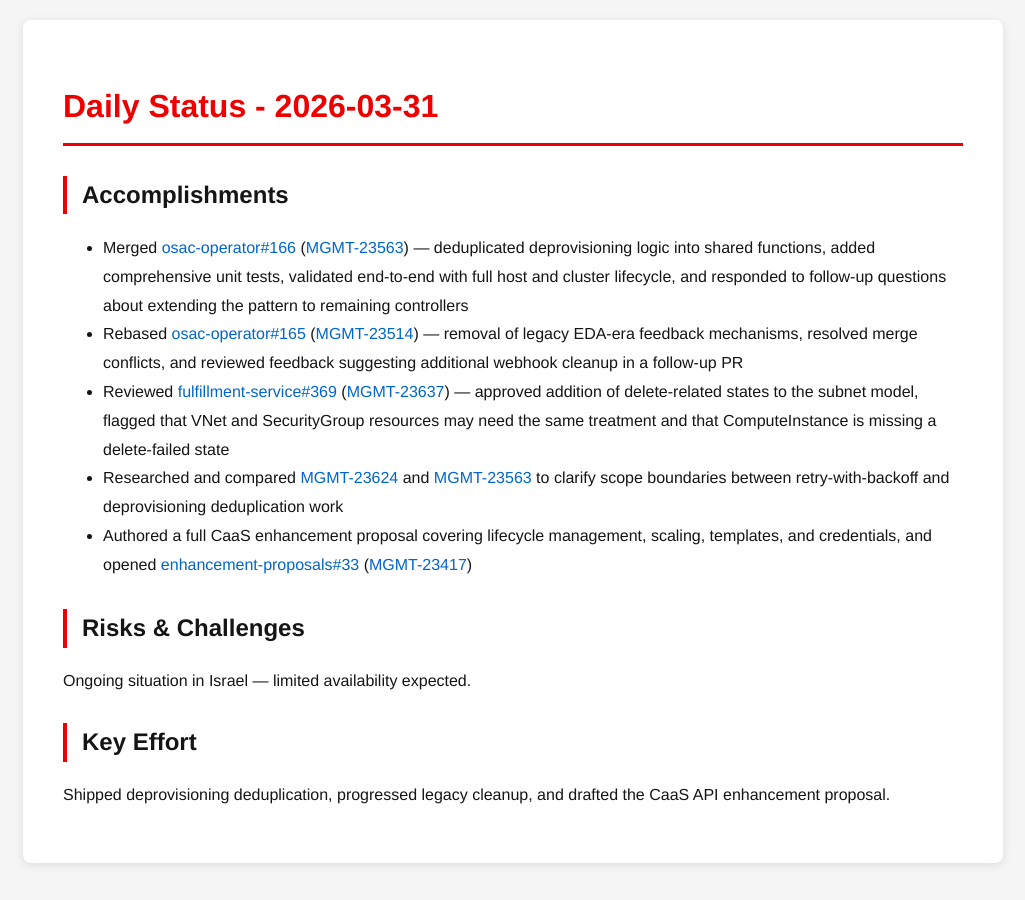
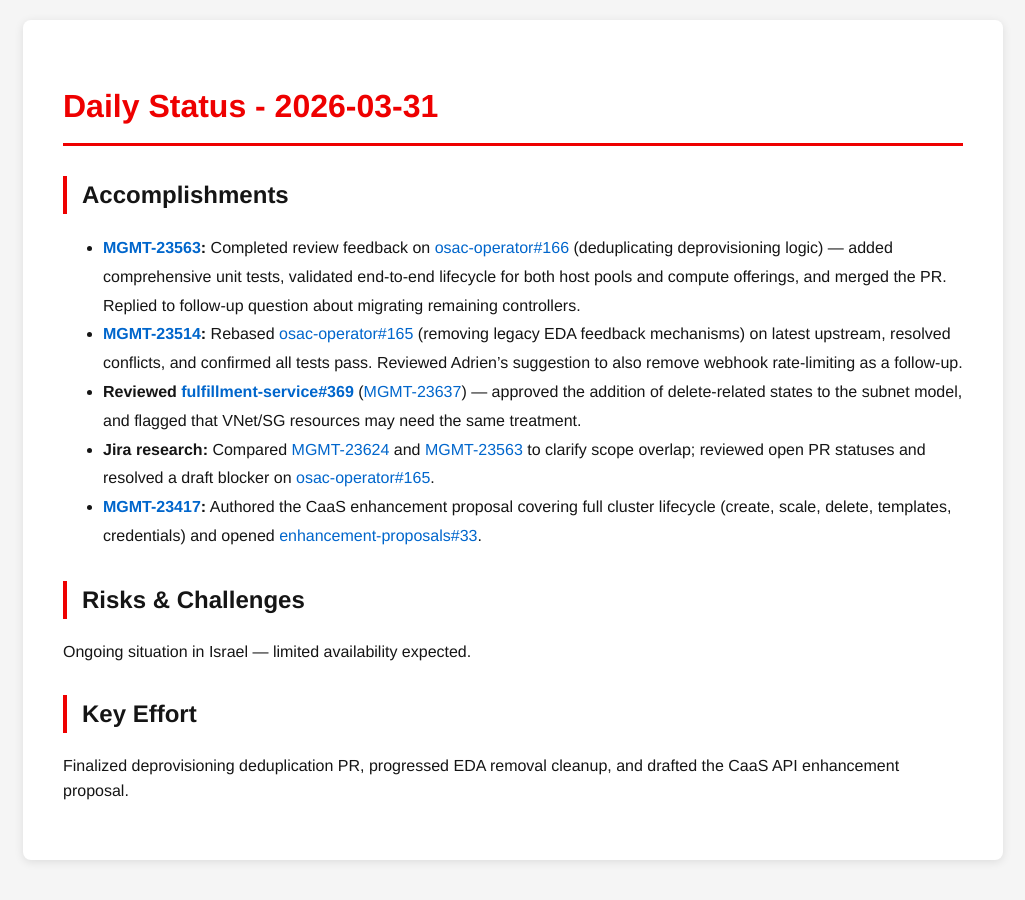
Before and after one commit to tzvatot/daily-status, a Jekyll site: the page built from 2026-03-31.md, in a window 1280 px wide. Shown: the whole page, without its empty margins (127-1152 px from the left). Built offline with Jekyll 4.4.1, drawn with Linux system fonts in a browser that asks for light colours.

Commit message:
Daily status update - 2026-03-31

```diff
--- a/2026-03-31.md
+++ b/2026-03-31.md
@@ -7,14 +7,14 @@ date: 2026-03-31
 # Daily Status - 2026-03-31
 
 ## Accomplishments
-- Merged [osac-operator#166](https://github.com/osac-project/osac-operator/pull/166) ([MGMT-23563](https://issues.redhat.com/browse/MGMT-23563)) — deduplicated deprovisioning logic into shared functions, added comprehensive unit tests, validated end-to-end with full host and cluster lifecycle, and responded to follow-up questions about extending the pattern to remaining controllers
-- Rebased [osac-operator#165](https://github.com/osac-project/osac-operator/pull/165) ([MGMT-23514](https://issues.redhat.com/browse/MGMT-23514)) — removal of legacy EDA-era feedback mechanisms, resolved merge conflicts, and reviewed feedback suggesting additional webhook cleanup in a follow-up PR
-- Reviewed [fulfillment-service#369](https://github.com/osac-project/fulfillment-service/pull/369) ([MGMT-23637](https://issues.redhat.com/browse/MGMT-23637)) — approved addition of delete-related states to the subnet model, flagged that VNet and SecurityGroup resources may need the same treatment and that ComputeInstance is missing a delete-failed state
-- Researched and compared [MGMT-23624](https://issues.redhat.com/browse/MGMT-23624) and [MGMT-23563](https://issues.redhat.com/browse/MGMT-23563) to clarify scope boundaries between retry-with-backoff and deprovisioning deduplication work
-- Authored a full CaaS enhancement proposal covering lifecycle management, scaling, templates, and credentials, and opened [enhancement-proposals#33](https://github.com/osac-project/enhancement-proposals/pull/33) ([MGMT-23417](https://issues.redhat.com/browse/MGMT-23417))
+- **[MGMT-23563](https://issues.redhat.com/browse/MGMT-23563):** Completed review feedback on [osac-operator#166](https://github.com/osac-project/osac-operator/pull/166) (deduplicating deprovisioning logic) — added comprehensive unit tests, validated end-to-end lifecycle for both host pools and compute offerings, and merged the PR. Replied to follow-up question about migrating remaining controllers.
+- **[MGMT-23514](https://issues.redhat.com/browse/MGMT-23514):** Rebased [osac-operator#165](https://github.com/osac-project/osac-operator/pull/165) (removing legacy EDA feedback mechanisms) on latest upstream, resolved conflicts, and confirmed all tests pass. Reviewed Adrien's suggestion to also remove webhook rate-limiting as a follow-up.
+- **Reviewed [fulfillment-service#369](https://github.com/osac-project/fulfillment-service/pull/369)** ([MGMT-23637](https://issues.redhat.com/browse/MGMT-23637)) — approved the addition of delete-related states to the subnet model, and flagged that VNet/SG resources may need the same treatment.
+- **Jira research:** Compared [MGMT-23624](https://issues.redhat.com/browse/MGMT-23624) and [MGMT-23563](https://issues.redhat.com/browse/MGMT-23563) to clarify scope overlap; reviewed open PR statuses and resolved a draft blocker on [osac-operator#165](https://github.com/osac-project/osac-operator/pull/165).
+- **[MGMT-23417](https://issues.redhat.com/browse/MGMT-23417):** Authored the CaaS enhancement proposal covering full cluster lifecycle (create, scale, delete, templates, credentials) and opened [enhancement-proposals#33](https://github.com/osac-project/enhancement-proposals/pull/33).
 
 ## Risks & Challenges
 Ongoing situation in Israel — limited availability expected.
 
 ## Key Effort
-Shipped deprovisioning deduplication, progressed legacy cleanup, and drafted the CaaS API enhancement proposal.
+Finalized deprovisioning deduplication PR, progressed EDA removal cleanup, and drafted the CaaS API enhancement proposal.
```
